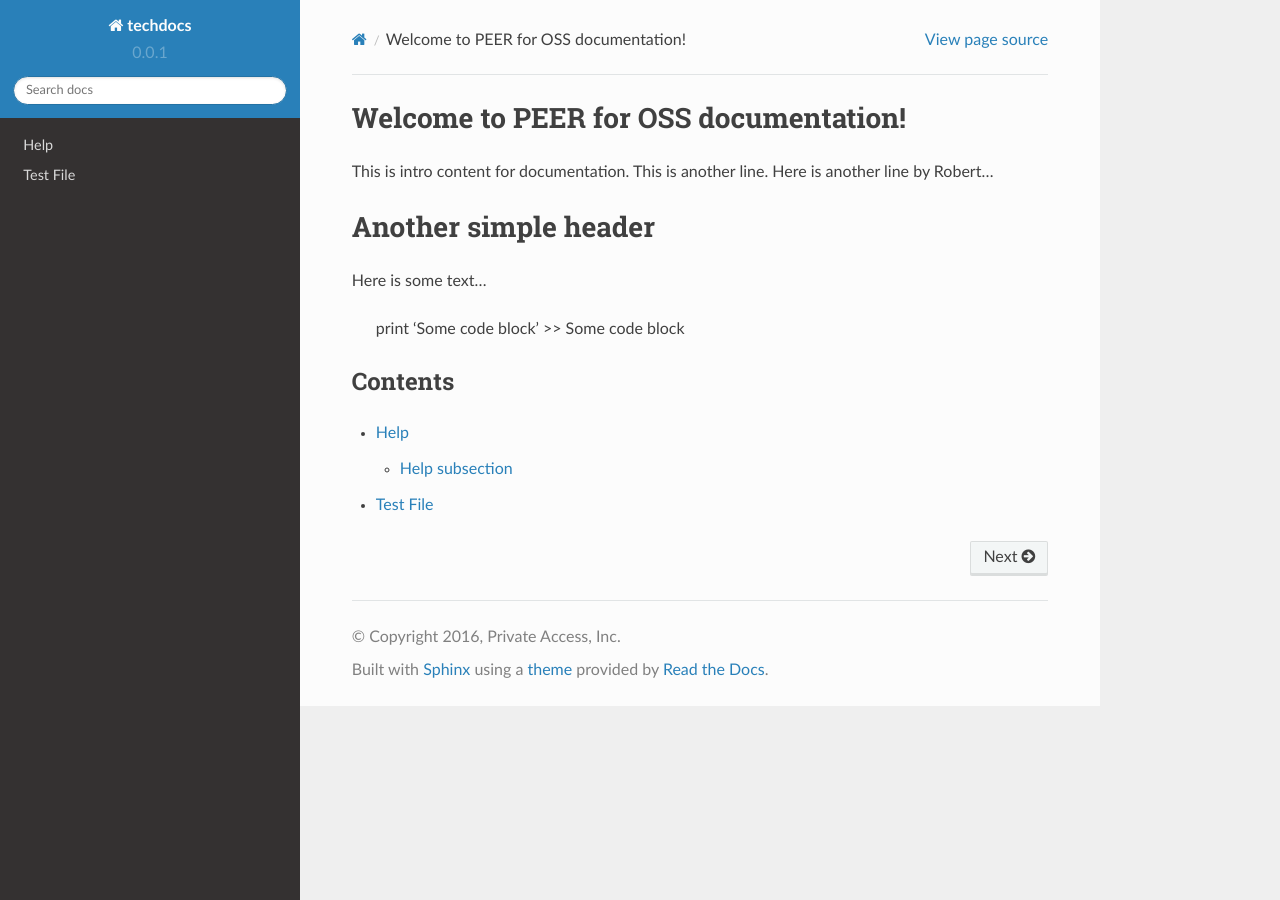
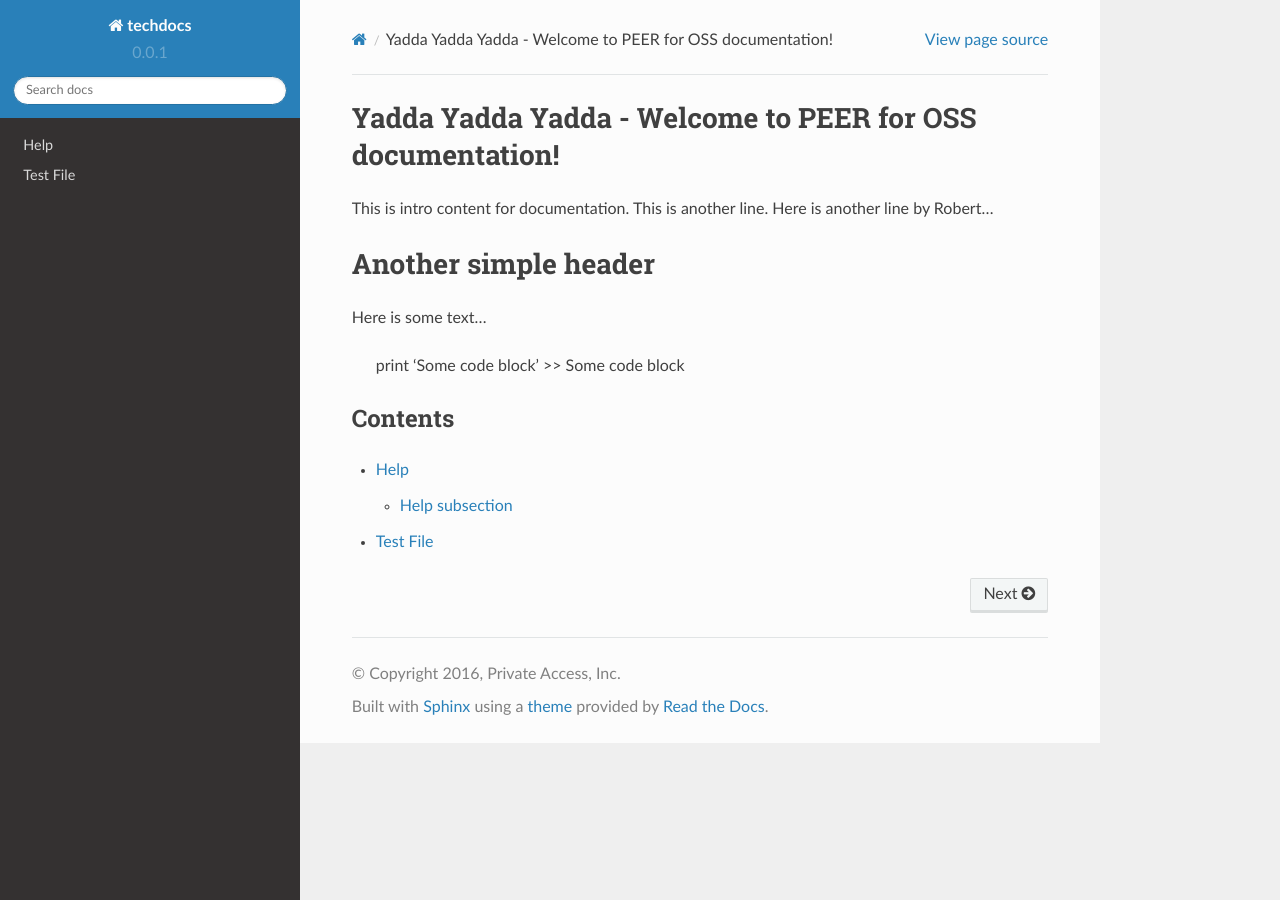
Before and after one commit to williamhoos/testrepo, a Sphinx documentation site: the page built from docs/source/index.rst, in a window 1280 px wide. Built offline with Sphinx 7.4.7 and the Read the Docs theme 2.0.0, drawn with Linux system fonts in a browser that asks for light colours; pages that are not in the unit, such as notebooks, are missing from menus.

Commit message:
Update index.rst

```diff
--- a/docs/source/index.rst
+++ b/docs/source/index.rst
@@ -3,8 +3,8 @@
    You can adapt this file completely to your liking, but it should at least
    contain the root `toctree` directive.
 
-Welcome to PEER for OSS documentation!
-======================================
+Yadda Yadda Yadda - Welcome to PEER for OSS documentation!
+==========================================================
 
 This is intro content for documentation.
 This is another line.
```
